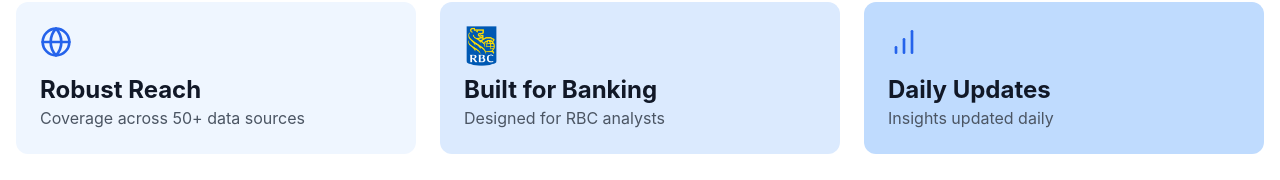
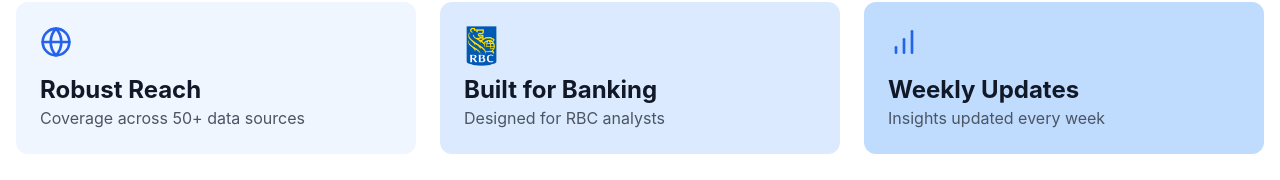
Before and after one commit to AndrewBliss4/techpulse, a React (Create React App) app in the folder techpulse/client/techpulse_app/: page / in a window 1280 px wide. Shown: the part 244-424 px from the top of the page. Built offline with nearby package versions, Linux system fonts and the light colour scheme.

Commit message:
Updated Styling

```diff
--- a/techpulse/client/techpulse_app/src/components/Home.js
+++ b/techpulse/client/techpulse_app/src/components/Home.js
@@ -97,8 +97,8 @@ const Home = () => {
             </div>
             <div className="bg-blue-200 p-6 rounded-xl">
               <BarChart className="h-8 w-8 text-blue-600 mb-4" />
-              <h3 className="text-2xl font-bold text-gray-900">Daily Updates</h3>
-              <p className="text-gray-600">Insights updated daily</p>
+              <h3 className="text-2xl font-bold text-gray-900">Weekly Updates</h3>
+              <p className="text-gray-600">Insights updated every week</p>
             </div>
           </div>
         </div>
@@ -140,7 +140,8 @@ const Home = () => {
               type="submit"
               className="w-full sm:w-auto px-6 py-2 bg-blue-600 text-white font-medium
                      rounded-lg shadow-sm hover:bg-blue-700 focus:outline-none focus:ring-2
-                     focus:ring-offset-2 focus:ring-blue-500 transition-colors duration-200"
+                     focus:ring-offset-2 focus:ring-blue-500 transition-colors duration-200
+                     disabled:bg-blue-400 disabled:text-gray-200 disabled:cursor-not-allowed"
               onClick={handleSubmit}
               disabled={loading}
             >
@@ -149,12 +150,13 @@ const Home = () => {
           </div>
         </div>
 
-        {loading && <div className="flex justify-center items-center h-[200px]">
+        {loading && <div className="flex justify-center items-center h-[150px]">
+        <Zap className="h-6 w-6 text-blue-600 mr-1"></Zap>
         <label
           htmlFor="loading"
           className="block text-lg font-medium text-blue-700"
         >
-          Loading...
+        Loading...
         </label>
         </div>}
 
```
